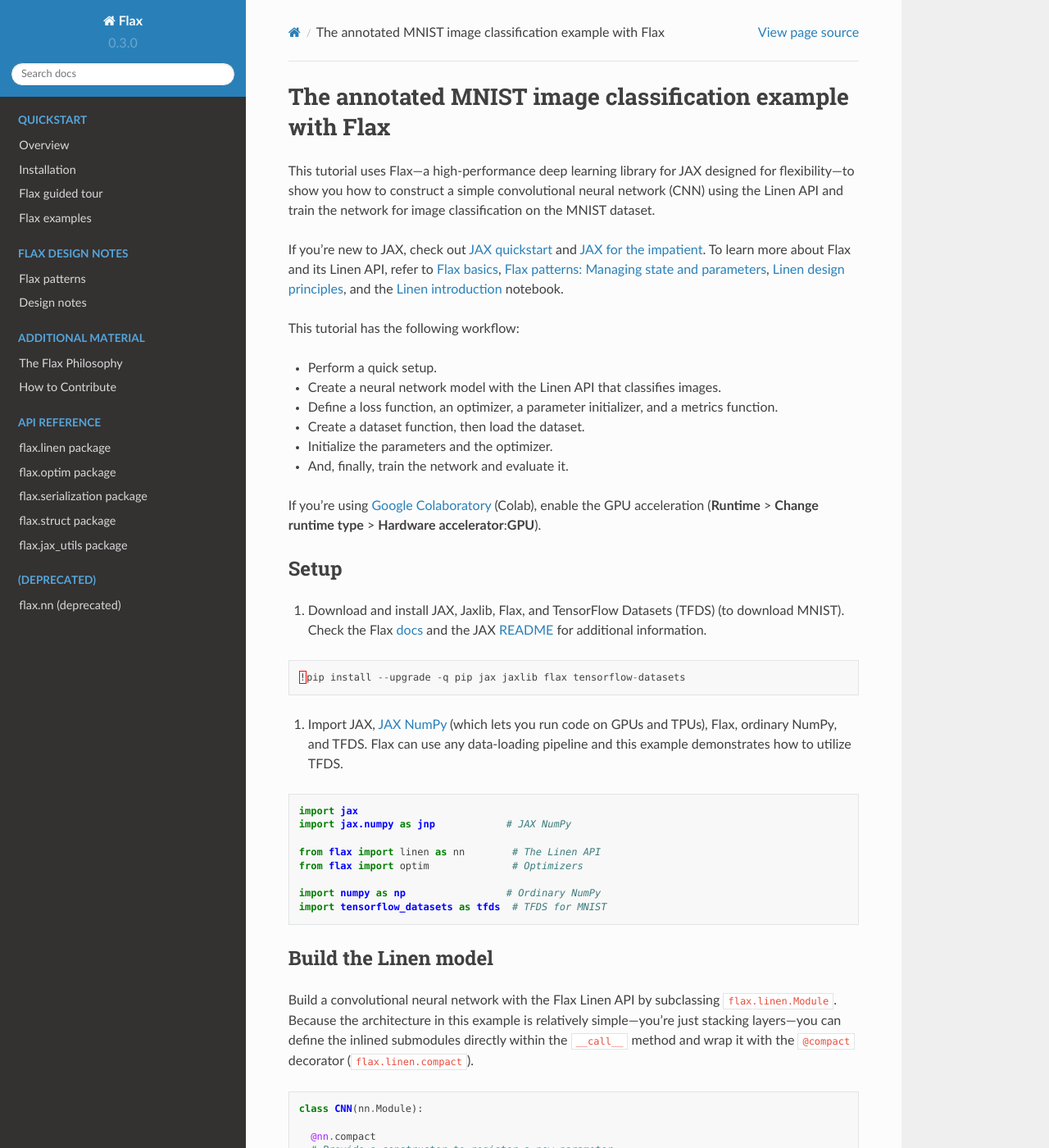
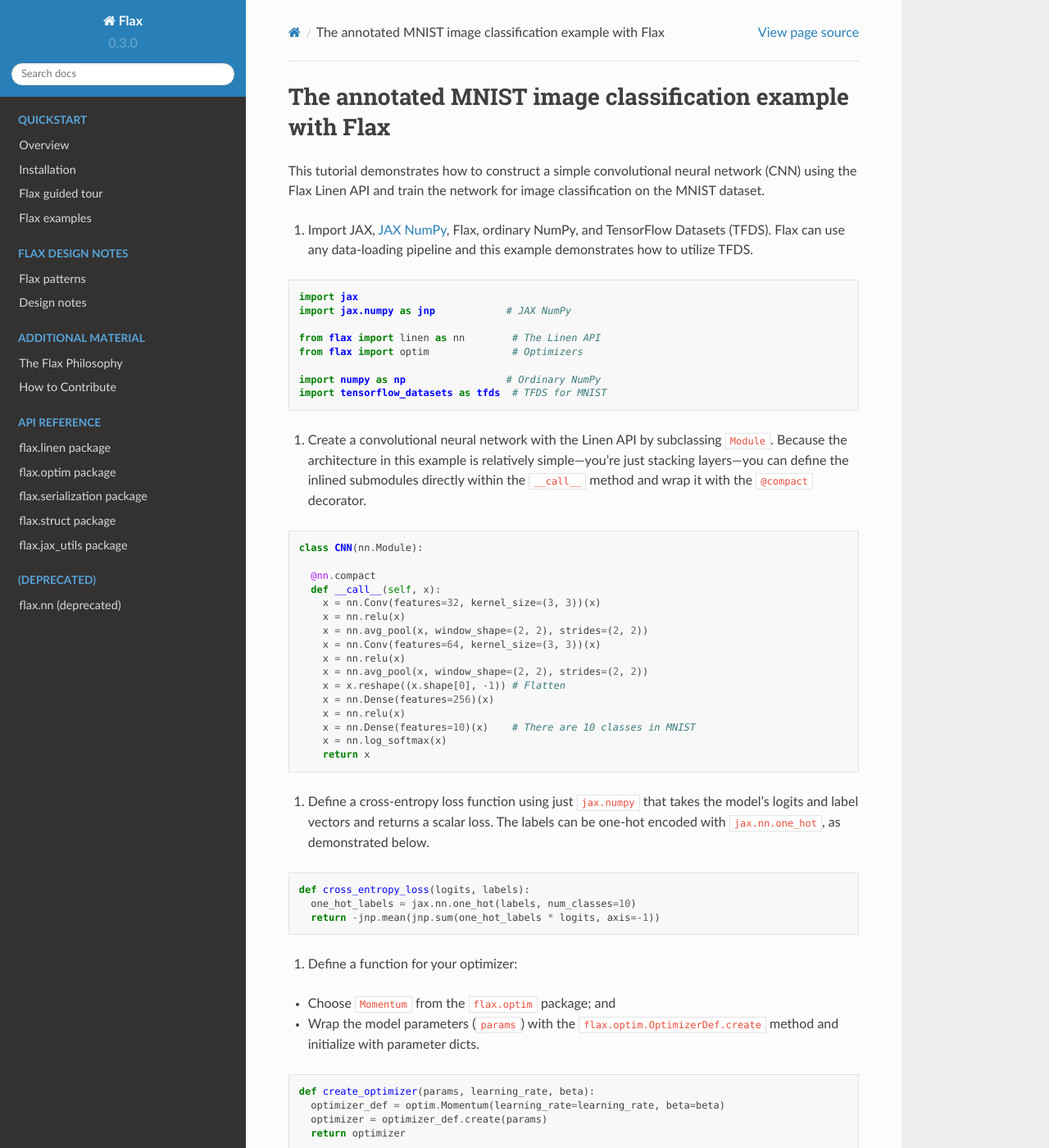
Before and after one commit to bortkomencw/flax, a Sphinx documentation site: the page built from docs/annotated_mnist.md, in a window 1280 px wide and 1400 px high. Shown: the whole window at 82% size. Built offline with Sphinx 7.4.7 and the Read the Docs theme 2.0.0, drawn with Linux system fonts in a browser that asks for light colours; the version number is read from the project's files by our own code; some of the changed text lies outside the part shown.

Commit message:
Lighter - make annotated MNIST image classification example with Flax lighter

````diff
--- a/docs/annotated_mnist.md
+++ b/docs/annotated_mnist.md
@@ -1,31 +1,8 @@
 # The annotated MNIST image classification example with Flax
 
-This tutorial uses Flax—a high-performance deep learning library for JAX designed for flexibility—to show you how to construct a simple convolutional neural network (CNN) using the Linen API and train the network for image classification on the MNIST dataset.
+This tutorial demonstrates how to construct a simple convolutional neural network (CNN) using the Flax Linen API and train the network for image classification on the MNIST dataset.
 
-If you're new to JAX, check out [JAX quickstart](https://jax.readthedocs.io/en/latest/notebooks/quickstart.html) and [JAX for the impatient](https://flax.readthedocs.io/en/latest/notebooks/jax_for_the_impatient.html). To learn more about Flax and its Linen API, refer to [Flax basics](https://flax.readthedocs.io/en/latest/notebooks/flax_basics.html), [Flax patterns: Managing state and parameters](https://flax.readthedocs.io/en/latest/patterns/state_params.html), [Linen design principles](https://flax.readthedocs.io/en/latest/design_notes/linen_design_principles.html), and the [Linen introduction](https://github.com/google/flax/blob/master/docs/notebooks/linen_intro.ipynb) notebook.
-
-This tutorial has the following workflow:
-
-- Perform a quick setup.
-- Create a neural network model with the Linen API that classifies images.
-- Define a loss function, an optimizer, a parameter initializer, and a metrics function.
-- Create a dataset function, then load the dataset.
-- Initialize the parameters and the optimizer.
-- And, finally, train the network and evaluate it.
-
-If you're using [Google Colaboratory](https://colab.research.google.com/notebooks/welcome.ipynb) (Colab), enable the GPU acceleration (**Runtime** > **Change runtime type** > **Hardware accelerator**:**GPU**).
-
-## Setup
-
-1. Download and install JAX, Jaxlib, Flax, and TensorFlow Datasets (TFDS) (to download MNIST). Check the Flax [docs](https://flax.readthedocs.io/en/latest/installation.html) and the JAX [README](https://github.com/google/jax/blob/master/README.md) for additional information.
-
-
-```python
-!pip install --upgrade -q pip jax jaxlib flax tensorflow-datasets
-```
-
-2. Import JAX, [JAX NumPy](https://jax.readthedocs.io/en/latest/jax.numpy.html) (which lets you run code on GPUs and TPUs), Flax, ordinary NumPy, and TFDS. Flax can use any data-loading pipeline and this example demonstrates how to utilize TFDS.
-
+1. Import JAX, [JAX NumPy](https://jax.readthedocs.io/en/latest/jax.numpy.html), Flax, ordinary NumPy, and TensorFlow Datasets (TFDS). Flax can use any data-loading pipeline and this example demonstrates how to utilize TFDS.
 
 ```python
 import jax
@@ -38,17 +15,12 @@ import numpy as np                 # Ordinary NumPy
 import tensorflow_datasets as tfds  # TFDS for MNIST
 ```
 
-## Build the Linen model
-
-Build a convolutional neural network with the Flax Linen API by subclassing [`flax.linen.Module`](https://flax.readthedocs.io/en/latest/flax.linen.html#core-module-abstraction). Because the architecture in this example is relatively simple—you're just stacking layers—you can define the inlined submodules directly within the `__call__` method and wrap it with the `@compact` decorator ([`flax.linen.compact`](https://flax.readthedocs.io/en/latest/flax.linen.html#compact-methods)).
-
+2. Create a convolutional neural network with the Linen API by subclassing [`Module`](https://flax.readthedocs.io/en/latest/flax.linen.html#core-module-abstraction). Because the architecture in this example is relatively simple—you're just stacking layers—you can define the inlined submodules directly within the `__call__` method and wrap it with the [`@compact`](https://flax.readthedocs.io/en/latest/flax.linen.html#compact-methods) decorator.
 
 ```python
 class CNN(nn.Module):
 
   @nn.compact
-  # Provide a constructor to register a new parameter
-  # and return its initial value
   def __call__(self, x):
     x = nn.Conv(features=32, kernel_size=(3, 3))(x)
     x = nn.relu(x)
@@ -64,10 +36,7 @@ class CNN(nn.Module):
     return x
 ```
 
-## Create a loss function, an optimizer, a parameter initializer, and a metrics function
-
-1. Next, create a loss function—such as [cross-entropy](https://en.wikipedia.org/wiki/Cross_entropy)—using just [`jax.numpy`](https://jax.readthedocs.io/en/latest/jax.numpy.html) that takes the model's logits and label vectors and returns a scalar loss. The labels can be one-hot encoded with [`jax.nn.one_hot`](https://jax.readthedocs.io/en/latest/_autosummary/jax.nn.one_hot.html), as demonstrated below.
-
+3. Define a cross-entropy loss function using just [`jax.numpy`](https://jax.readthedocs.io/en/latest/jax.numpy.html) that takes the model's logits and label vectors and returns a scalar loss. The labels can be one-hot encoded with [`jax.nn.one_hot`](https://jax.readthedocs.io/en/latest/_autosummary/jax.nn.one_hot.html), as demonstrated below.
 
 ```python
 def cross_entropy_loss(logits, labels):
@@ -75,11 +44,10 @@ def cross_entropy_loss(logits, labels):
   return -jnp.mean(jnp.sum(one_hot_labels * logits, axis=-1))
 ```
 
-2. Define a function for your optimizer that takes the model parameters, the learning rate, and a beta argument (for the [Momentum optimizer](http://www.columbia.edu/~nq6/publications/momentum.pdf)):
+4. Define a function for your optimizer:
 
   - Choose `Momentum` from the [`flax.optim`](https://flax.readthedocs.io/en/latest/flax.optim.html) package; and
   - Wrap the model parameters (`params`) with the [`flax.optim.OptimizerDef.create`](https://flax.readthedocs.io/en/latest/flax.optim.html#flax.optim.OptimizerDef.create) method and initialize with parameter dicts.
-
 
 ```python
 def create_optimizer(params, learning_rate, beta):
@@ -88,11 +56,10 @@ def create_optimizer(params, learning_rate, beta):
   return optimizer
 ```
 
-3. Create a function for parameter initialization:
+5. Create a function for parameter initialization:
 
   - Set the initial shape of the kernel (note that JAX and Flax are [row-based](https://flax.readthedocs.io/en/latest/notebooks/flax_basics.html#Model-parameters-&-initialization)); and
-  - Initialize the module parameters of your network (`CNN`) with the [`flax.linen.Module.init`](https://flax.readthedocs.io/en/latest/flax.linen.html#flax.linen.Module.init) method using the PRNGKey and parameters (note that the parameters aren't stored with the models).
-
+  - Initialize the module parameters of your network (`CNN`) with the [`init`](https://flax.readthedocs.io/en/latest/flax.linen.html#flax.linen.Module.init) method using the PRNGKey, which returns parameters (note that the parameters are explicitly tracked separately from the model defintion).
 
 ```python
 def get_initial_params(key):
@@ -115,12 +81,7 @@ def compute_metrics(logits, labels):
   return metrics
 ```
 
-## The dataset
-
-Define a function that:
-  - Uses TFDS to load and prepare the MNIST dataset; and
-  - Converts the samples to floating-point numbers.
-
+7. Define a function that loads and prepares the MNIST dataset and converts the samples to floating-point numbers.
 
 ```python
 def get_datasets():
@@ -135,18 +96,15 @@ def get_datasets():
   return train_ds, test_ds
 ```
 
-## Training and evaluation functions
+8. Write a training step function that:
 
-1. Write a training step function that:
-
-  - Evaluates the neural network given the parameters and a batch of input images with the [`flax.linen.apply`](https://flax.readthedocs.io/en/latest/flax.linen.html#flax.linen.Module.apply) method.
+  - Evaluates the neural network given the parameters and a batch of input images with the [`Module.apply`](https://flax.readthedocs.io/en/latest/flax.linen.html#flax.linen.Module.apply) method.
   - Computes the `cross_entropy_loss` loss function.
-  - Evaluates the loss function and its gradient using [`jax.value_and_grad`](https://jax.readthedocs.io/en/latest/jax.html#jax.value_and_grad) (check the [JAX autodiff cookbook](https://jax.readthedocs.io/en/latest/notebooks/autodiff_cookbook.html#Evaluate-a-function-and-its-gradient-using-value_and_grad) to learn more).
+  - Evaluates the loss function and its gradient using [`jax.value_and_grad`](https://jax.readthedocs.io/en/latest/jax.html#jax.value_and_grad).
   - Applies a [pytree](https://jax.readthedocs.io/en/latest/pytrees.html#pytrees-and-jax-functions) of gradients ([`flax.optim.Optimizer.apply_gradient`](https://flax.readthedocs.io/en/latest/flax.optim.html#flax.optim.Optimizer.apply_gradient)) to the optimizer to update the model's parameters.
   - Computes the metrics using `compute_metrics` (defined earlier).
 
   Use JAX's [`@jit`](https://jax.readthedocs.io/en/latest/jax.html#jax.jit) decorator to trace the entire `train_step` function and just-in-time([`jit`]-compile with [XLA](https://www.tensorflow.org/xla) into fused device operations that run faster and more efficiently on hardware accelerators.
-
 
 ```python
 @jax.jit
@@ -162,23 +120,22 @@ def train_step(optimizer, batch):
   return optimizer, metrics
 ```
 
-2. Create a [`jit`](https://jax.readthedocs.io/en/latest/jax.html#jax.jit)-compiled function that evaluates the model on the test set using [`flax.linen.apply`](https://flax.readthedocs.io/en/latest/flax.linen.html#flax.linen.Module.apply):
-
+9. Create a function that evaluates your model on the test set with [`Module.apply`](https://flax.readthedocs.io/en/latest/flax.linen.html#flax.linen.Module.apply):
 
 ```python
+# JIT compile
 @jax.jit
 def eval_step(params, batch):
   logits = CNN().apply({'params': params}, batch['image'])
   return compute_metrics(logits, batch['label'])
 ```
 
-3. Define a training function for one epoch that:
+10. Define a training function that:
 
-  - Shuffles the training data before each epoch using [`jax.random.permutation`](https://jax.readthedocs.io/en/latest/_autosummary/jax.random.permutation.html) that takes a PRNGKey as a parameter (discussed in more detail later in this tutorial and in [JAX - the sharp bits](https://jax.readthedocs.io/en/latest/notebooks/Common_Gotchas_in_JAX.html#JAX-PRNG)).
+  - Shuffles the training data before each epoch using [`jax.random.permutation`](https://jax.readthedocs.io/en/latest/_autosummary/jax.random.permutation.html) that takes a PRNGKey as a parameter (check the [JAX - the sharp bits](https://jax.readthedocs.io/en/latest/notebooks/Common_Gotchas_in_JAX.html#JAX-PRNG)).
   - Runs an optimization step for each batch.
   - Retrieves the training metrics from the device with `jax.device_get` and computes their mean across each batch in an epoch.
   - Returns the optimizer with updated parameters and the training loss and accuracy metrics.
-
 
 ```python
 def train_epoch(optimizer, train_ds, batch_size, epoch, rng):
@@ -206,88 +163,60 @@ def train_epoch(optimizer, train_ds, batch_size, epoch, rng):
   return optimizer, training_epoch_metrics
 ```
 
-4. Create a model evaluation function that:
+11. Create a model evaluation function that:
 
-  - Evalues the model on the test set.
   - Retrieves the evaluation metrics from the device with `jax.device_get`.
   - Copies the metrics [data stored](https://flax.readthedocs.io/en/latest/design_notes/linen_design_principles.html#how-are-parameters-represented-and-how-do-we-handle-general-differentiable-algorithms-that-update-stateful-variables) in a JAX [pytree](https://jax.readthedocs.io/en/latest/pytrees.html#pytrees-and-jax-functions).
-  - Returns the test loss and accuracy.
-
 
 ```python
 def eval_model(model, test_ds):
-  metrics = eval_step(model, test_ds)
+  metrics = eval_step(model, test_ds)    # Evalue the model on the test set
   metrics = jax.device_get(metrics)
   eval_summary = jax.tree_map(lambda x: x.item(), metrics)
   return eval_summary['loss'], eval_summary['accuracy']
 ```
 
-## Load the dataset
-
-Download the dataset and preprocess it with `get_datasets` you defined earlier:
-
+12. Download the dataset and preprocess it:
 
 ```python
 train_ds, test_ds = get_datasets()
 ```
 
+13. Initialize the parameters and instantiate the optimizer with [PRNGs](https://jax.readthedocs.io/en/latest/notebooks/Common_Gotchas_in_JAX.html#JAX-PRNG):
 
-## Initialize the parameters and instantiate the optimizer
-
-1. Before you start training the model, you need to randomly initialize the parameters.
-
-  In NumPy, you would usually use the stateful pseudorandom number generators (PRNG). JAX, however, uses an explicit PRNG (refer to [JAX - the sharp bits](https://jax.readthedocs.io/en/latest/notebooks/Common_Gotchas_in_JAX.html#JAX-PRNG) for details):
-
-  - Start by getting two unsigned 32-bit integers with [`jax.random.PRNGKey`](https://jax.readthedocs.io/en/latest/_autosummary/jax.random.PRNGKey.html#jax.random.PRNGKey) as one key (`rng`).
-  - Then, split the PRNG to obtain a usable subkey for parameter initialization (`init_rng` below) using [`jax.random.split`](https://jax.readthedocs.io/en/latest/_autosummary/jax.random.split.html#jax.random.split).
-
-  Note that in JAX and Flax you can have [separate PRNG chains](https://flax.readthedocs.io/en/latest/design_notes/linen_design_principles.html#how-are-parameters-represented-and-how-do-we-handle-general-differentiable-algorithms-that-update-stateful-variables) (with different names, such as `rng` and `init_rng` below) inside `Module`s for different applications. (Find out more about [JAX PRNG design](https://github.com/google/jax/blob/master/design_notes/prng.md).)
-
+  - Get one [PRNGKey](https://jax.readthedocs.io/en/latest/_autosummary/jax.random.PRNGKey.html#jax.random.PRNGKey) and [split](https://jax.readthedocs.io/en/latest/_autosummary/jax.random.split.html#jax.random.split) it to get a second key that you'll use for parameter initialization. (Learn more about [PRNG chains](https://flax.readthedocs.io/en/latest/design_notes/linen_design_principles.html#how-are-parameters-represented-and-how-do-we-handle-general-differentiable-algorithms-that-update-stateful-variables) and [JAX PRNG design](https://github.com/google/jax/blob/master/design_notes/prng.md).)
 
 ```python
 rng = jax.random.PRNGKey(0)
 rng, init_rng = jax.random.split(rng)
 ```
 
-2. You can now use the PRNG subkey—`init_rng`—to initialize the model's parameters by calling the predefined `get_initial_params` function:
-
+14. Initialize the model's parameters:
 
 ```python
 params = get_initial_params(init_rng)
 ```
 
-3. Next, set the default learning rate and beta arguments for the Momentum optimizer and instantiate it:
-
+15. Initiate the variables and instantiate the optimizer:
 
 ```python
 learning_rate = 0.1
 beta = 0.9
+num_epochs = 10
+batch_size = 32
 
 optimizer = create_optimizer(params, learning_rate=learning_rate, beta=beta)
 ```
 
-## Train the network and evaluate it
-
-1. Set the default number of epochs and the size of each batch:
-
-
-```python
-num_epochs = 10
-batch_size = 32
-```
-
-2. Finally, begin training and evaluating the model over 10 epochs:
-
-  - For your training function (`train_epoch`), you need to pass a PRNG key used to permute image data during shuffling. Since you have created a PRNG key when initializing the parameters in your nework, you just need to [split](https://jax.readthedocs.io/en/latest/notebooks/Common_Gotchas_in_JAX.html#JAX-PRNG) or "fork" the PRNG state into two (while maintaining the usual desirable PRNG properties) to get a new subkey (`input_rng`, in this example) and the previous key (`rng`). Use [`jax.random.split`](https://jax.readthedocs.io/en/latest/_autosummary/jax.random.split.html#jax.random.split) to carry this out. (Learn more about [JAX PRNG design](https://github.com/google/jax/blob/master/design_notes/prng.md).)
-  - Run an optimization step over a training batch (`train_epoch`).
-  - Evaluate on the test set after each training epoch (`eval_model`).
-  - Retrieve the metrics from the device and print them.
-
+16. Train the network and evaluate it:
 
 ```python
 for epoch in range(1, num_epochs + 1):
+  # Use a separate PRNG key to permute image data during shuffling
   rng, input_rng = jax.random.split(rng)
+  # Run an optimization step over a training batch
   optimizer, train_metrics = train_epoch(optimizer, train_ds, batch_size, epoch, input_rng)
+  # Evaluate on the test set after each training epoch
   test_loss, test_accuracy = eval_model(optimizer.target, test_ds)
   print('Testing - epoch: %d, loss: %.2f, accuracy: %.2f' % (epoch, test_loss, test_accuracy * 100))
 ```
@@ -313,5 +242,4 @@ for epoch in range(1, num_epochs + 1):
     Training - epoch: 10, loss: 0.0073, accuracy: 99.78
     Testing - epoch: 10, loss: 0.03, accuracy: 99.20
 
-
 Once the training and testing is done after 10 epochs, the output should show that your model was able to achieve approximately 99% accuracy.
````
Also changed, not shown: other parts of docs/annotated_mnist.md (+1 -2 lines).
